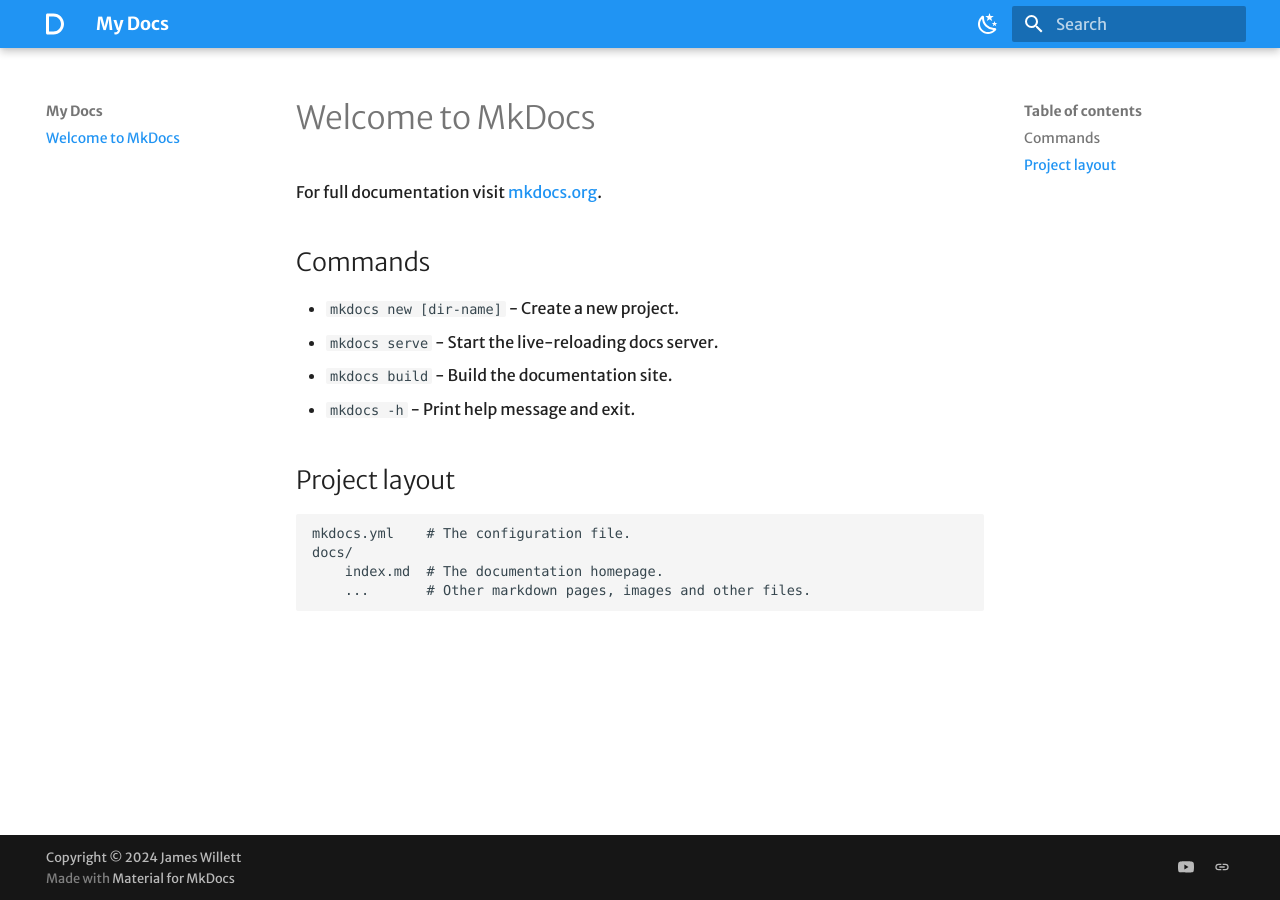
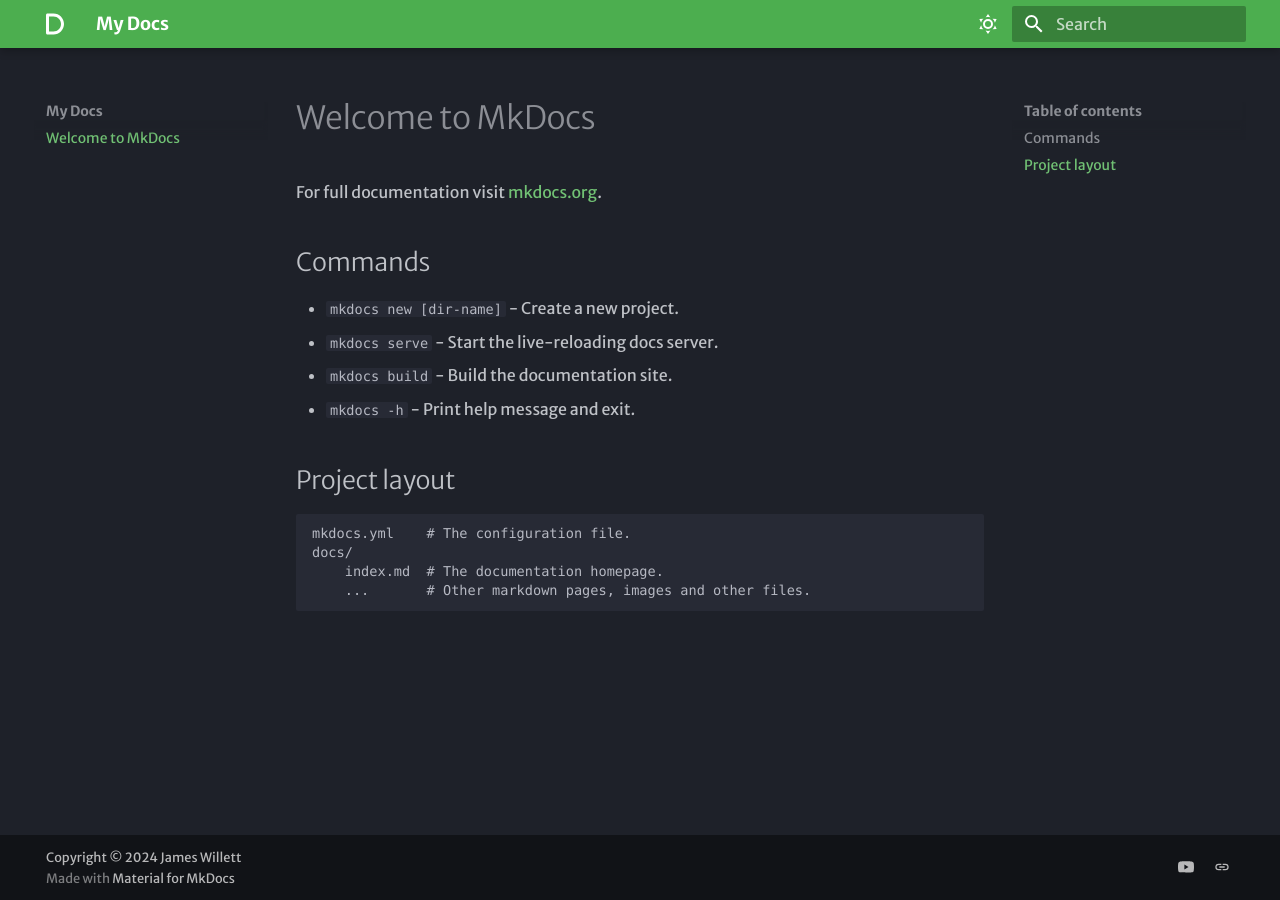
Before and after one commit to Xiaoxi679/dhu-intro, an MkDocs documentation site: the page built from docs/index.md, in a window 1280 px wide. Built offline with MkDocs 1.6.1 and Material for MkDocs 9.7.7, drawn with Linux system fonts in a browser that asks for light colours; some web fonts are replaced.

Commit message:
Update mkdocs.yml

```diff
--- a/mkdocs.yml
+++ b/mkdocs.yml
@@ -14,6 +14,13 @@
     logo: fontawesome/solid/d
 
   palette:
+    # Dark Mode
+    - scheme: slate
+      toggle:
+        icon: material/weather-sunny
+        name: Dark mode
+      primary: green
+      accent: deep purple
 
     # Light Mode
     - scheme: default
@@ -22,16 +29,6 @@
         name: Light mode
       primary: blue
       accent: deep orange
-
-    # Dark Mode
-    - scheme: slate
-      toggle:
-        icon: material/weather-sunny
-        name: Dark mode
-      primary: green
-      accent: deep purple
-
-
 
 markdown_extensions:
   - attr_list
```
